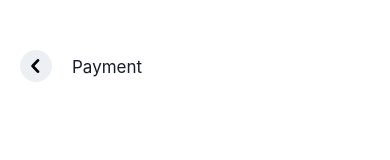
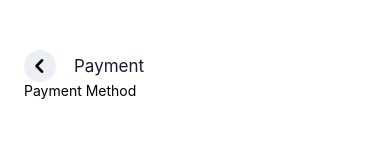
Before and after one commit to zshcole/foodie, a React Native app: screen / in a window 390 px wide. Shown: the top 160 px of the page. Built offline with nearby package versions, Linux system fonts and the light colour scheme.

Commit message:
Payment method component and clean up styles of Payment Screen

```diff
--- /dev/null
+++ b/src/components/PaymentMethod.tsx
@@ -0,0 +1,10 @@
+import React from "react";
+import { View, Text } from "react-native";
+
+export default function PaymentMethod() {
+  return (
+    <View>
+      <Text>Payment Method</Text>
+    </View>
+  );
+}
--- a/src/screens/PaymentScreen.tsx
+++ b/src/screens/PaymentScreen.tsx
@@ -1,27 +1,34 @@
 import React from "react";
 import { View, Text, StyleSheet } from "react-native";
 import BackButton from "../components/BackButton";
+import PaymentMethod from "../components/PaymentMethod";
 
 export default function PaymentScreen() {
   return (
     <View style={styles.container}>
-      <BackButton />
-      <Text style={styles.header}>Payment</Text>
+      <View style={styles.content}>
+        <BackButton />
+        <Text style={styles.header}>Payment</Text>
+      </View>
+      <PaymentMethod />
     </View>
   );
 }
 
 const styles = StyleSheet.create({
   container: {
-    marginTop: 50,
+    flex: 1,
+    paddingTop: 50,
+    paddingHorizontal: 24,
+  },
+  content: {
+    alignItems: "center",
     flexDirection: "row",
-    paddingHorizontal: 20,
   },
   header: {
     fontSize: 17,
     fontWeight: "regular",
     color: "#181C2E",
-    marginTop: 7,
-    paddingLeft: 20,
+    marginStart: 18,
   },
 });
```
